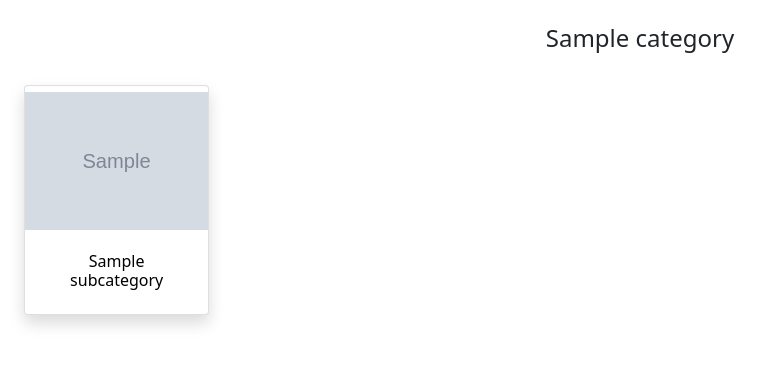
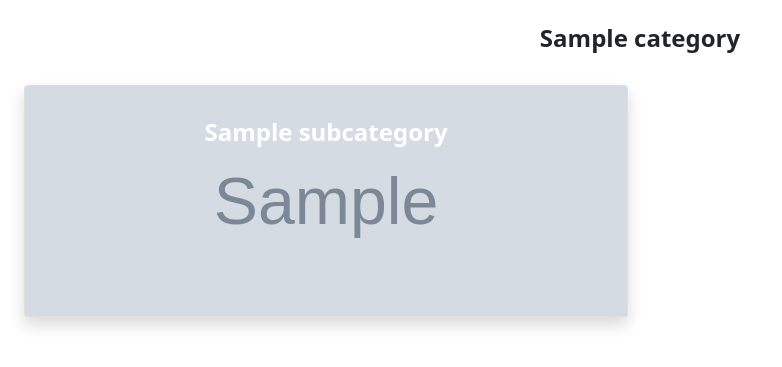
Before and after one commit to NikitaRadin/online_store, a Django app: page /category/?category_id=1 in a window 1280 px wide. Shown: the part 56-423 px from the top of the page, without its empty margins (0-782 px from the left). Run offline with Django 3.2, Linux system fonts and the light colour scheme; a user stored in the database is signed in; tables that the repository leaves empty hold one stand-in row (values such as "Sample post"); grey boxes marked "Sample" are stand-in pictures; some libraries are stand-ins or nearby versions.

Commit message:
Улучшен внешний вид страниц категорий

```diff
--- a/templates/basic.html
+++ b/templates/basic.html
@@ -58,9 +58,11 @@
     </div>
 </nav>
 <br />
-<h4 class="text-center">{{ header }}</h4>
+<h4 class="text-center">
+    <strong>{{ header }}</strong>
+</h4>
 <br />
-<div class="container-fluid px-4">
+<div class="container-fluid px-4 mb-4">
     {% if messages %}
     <ul class="messages px-0">
         {% for message in messages %}
--- a/templates/category.html
+++ b/templates/category.html
@@ -1,15 +1,18 @@
 {% extends "basic.html" %}
 {% block content %}
-<div class="row row-cols-1 row-cols-md-6 g-4">
+<div class="row row-cols-1 row-cols-md-2 g-4">
     {% for subcategory in subcategories %}
     <div class="col">
         <div class="card h-100 shadow">
-            <img src={{ subcategory.image_path }} class="card-img-top" height=150
-                 style="object-fit: contain;">
-            <div class="card-body">
-                <a href="/subcategory/?subcategory_id={{ subcategory.id }}" style="text-decoration: none; color: black;">
-                    <h6 class="card-title text-center">{{ subcategory.name }}</h6>
-                </a>
+            <img src={{ subcategory.image_path }} class="card-img-top" height=230 style="object-fit: cover;">
+            <div class="card-img-overlay">
+                <div class="card-body">
+                    <a href="/subcategory/?subcategory_id={{ subcategory.id }}" style="text-decoration: none; color: black;">
+                        <h4 class="card-title text-white text-center">
+                            <strong>{{ subcategory.name }}</strong>
+                        </h4>
+                    </a>
+                </div>
             </div>
         </div>
     </div>
```
